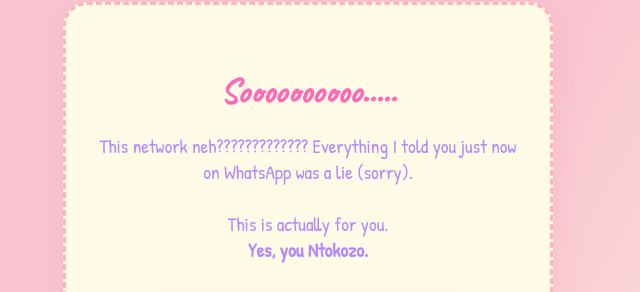
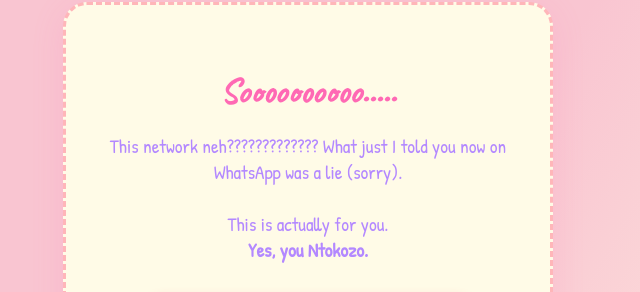
Before and after one commit to tatendacodespace/Scrapbook, a plain HTML site: page index.html in a window 1280 px wide. Shown: the part 205-497 px from the top of the page, 332-972 px from the left. Drawn offline with Linux system fonts and the light colour scheme.

Commit message:
im very indecisive

```diff
--- a/index.html
+++ b/index.html
@@ -78,7 +78,7 @@
 <body>
   <div class="reveal-card">
     <h1>Soooooooooo.....</h1>
-    <p>This network neh????????????? Everything I told you just now on WhatsApp was a lie (sorry).<br><br>This is actually for you.<br><b>Yes, you Ntokozo.</b></p>
+    <p>This network neh????????????? What just I told you now on WhatsApp was a lie (sorry).<br><br>This is actually for you.<br><b>Yes, you Ntokozo.</b></p>
     <a href="pages/cover.html"><button class="enter-btn">Enter the madnesss</button></a>
   </div>
 </body>
```
